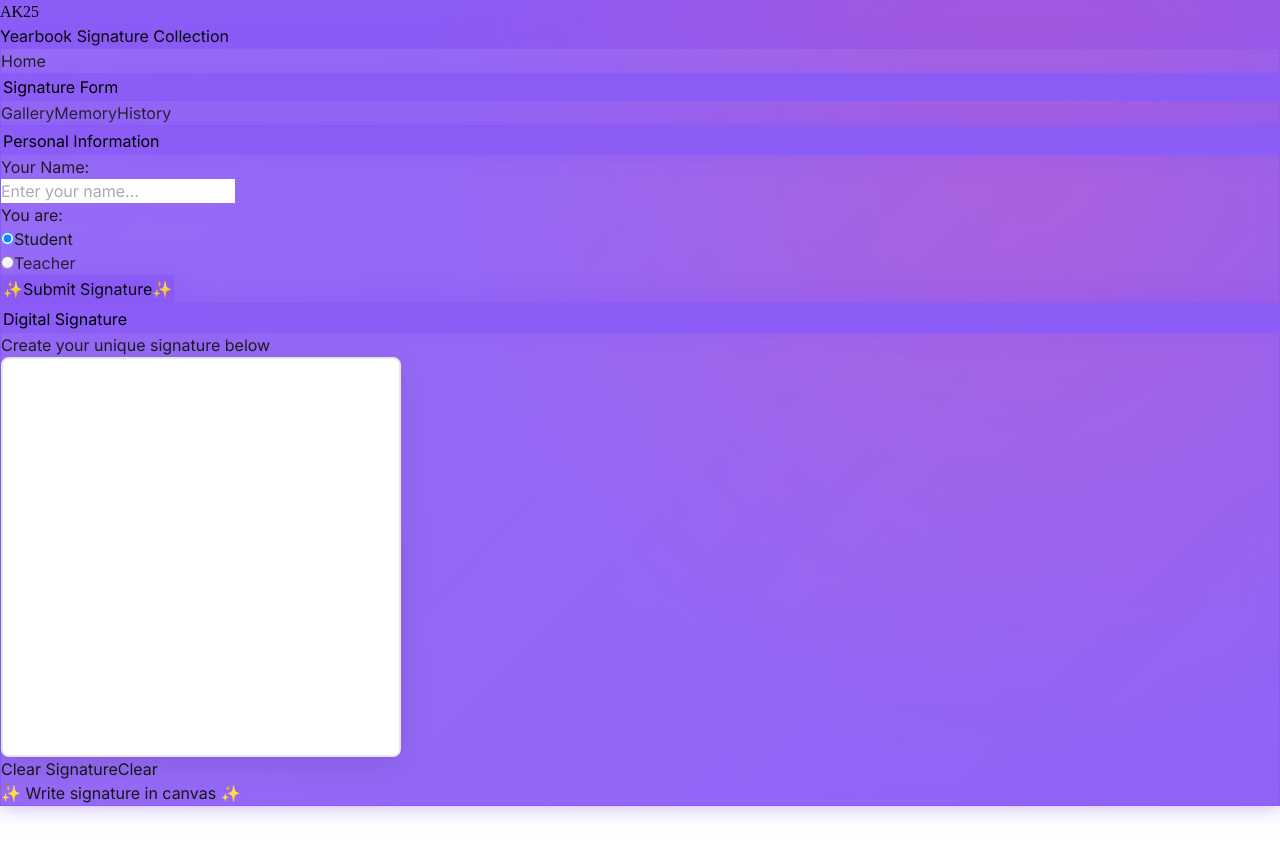
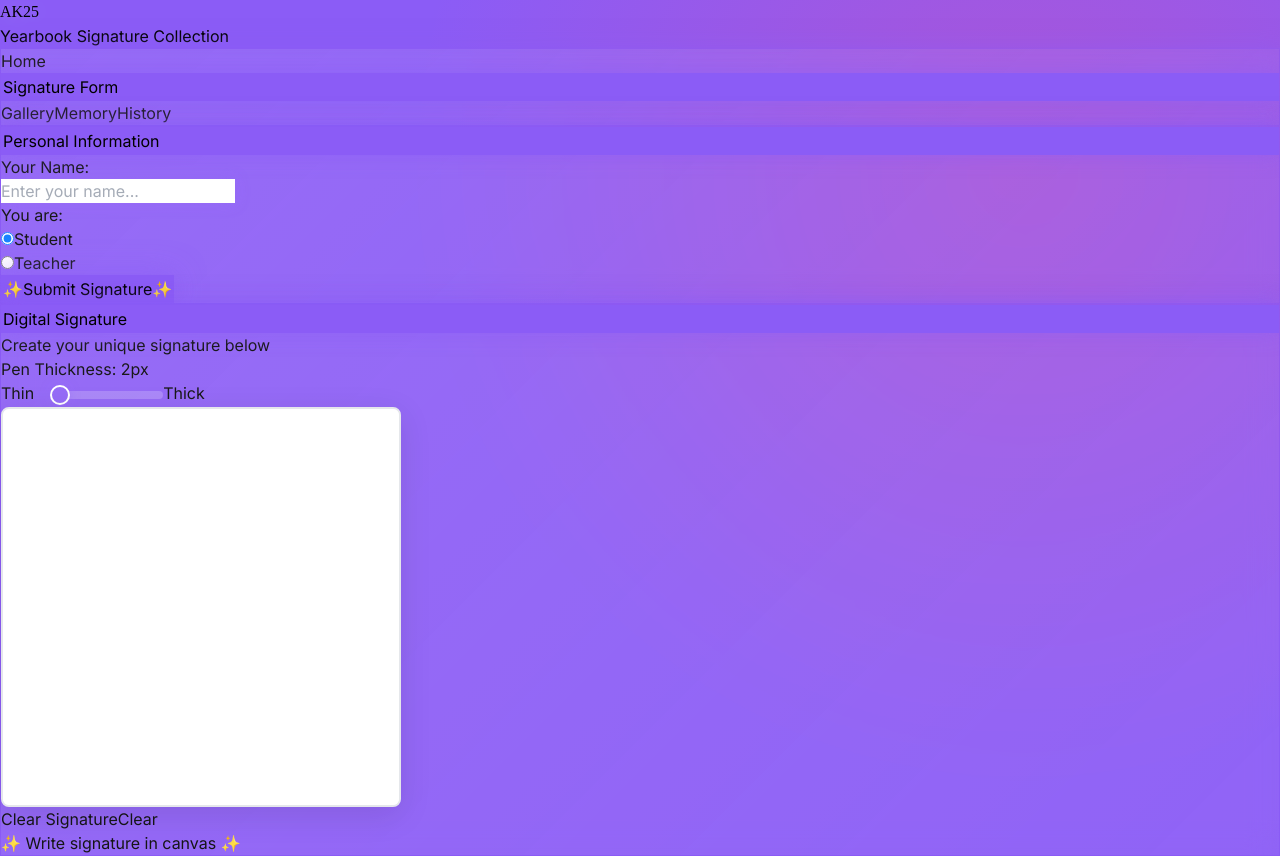
Before and after one commit to Trivn-12/class-12a-yearbook, a React (Vite) app: page /signature-form in a window 1280 px wide. Before the commit the page ends 806 px from the top, so only its background shows below. Built offline with nearby package versions, Linux system fonts and the light colour scheme.

Commit message:
✏️ Thêm tính năng điều chỉnh độ đậm nét chữ - Range slider 1-8px với preview line

```diff
--- a/src/components/ResponsiveSignatureCanvas.jsx
+++ b/src/components/ResponsiveSignatureCanvas.jsx
@@ -1,6 +1,6 @@
 import React, { useRef, useEffect, useState, forwardRef, useImperativeHandle } from 'react'
 
-const ResponsiveSignatureCanvas = forwardRef(({ onSignatureChange }, ref) => {
+const ResponsiveSignatureCanvas = forwardRef(({ onSignatureChange, lineWidth = 2 }, ref) => {
   const canvasRef = useRef(null)
   const [isDrawing, setIsDrawing] = useState(false)
   const [isEmpty, setIsEmpty] = useState(true)
@@ -49,14 +49,14 @@ const ResponsiveSignatureCanvas = forwardRef(({ onSignatureChange }, ref) => {
 
     // Thiết lập canvas với độ phân giải cao
     ctx.strokeStyle = '#000000'
-    ctx.lineWidth = (window.innerWidth < 640 ? 3 : 2) / scale // Adjust line width for scale
+    ctx.lineWidth = lineWidth / scale // Use prop lineWidth, adjust for scale
     ctx.lineCap = 'round'
     ctx.lineJoin = 'round'
 
     // Làm sạch canvas
     ctx.fillStyle = '#ffffff'
     ctx.fillRect(0, 0, displaySize.width, displaySize.height)
-  }, [canvasSize, displaySize])
+  }, [canvasSize, displaySize, lineWidth])
 
   const getEventPos = (e) => {
     const canvas = canvasRef.current
--- a/src/index.css
+++ b/src/index.css
@@ -453,3 +453,47 @@ input[type="text"] {
   transform: scale(1.05);
   z-index: 10;
 }
+
+/* Custom Range Slider Styles */
+.slider {
+  -webkit-appearance: none;
+  appearance: none;
+  height: 8px;
+  border-radius: 4px;
+  outline: none;
+  transition: all 0.3s ease;
+}
+
+.slider::-webkit-slider-thumb {
+  -webkit-appearance: none;
+  appearance: none;
+  width: 20px;
+  height: 20px;
+  border-radius: 50%;
+  background: #8b5cf6;
+  cursor: pointer;
+  border: 2px solid white;
+  box-shadow: 0 0 10px rgba(139, 92, 246, 0.5);
+  transition: all 0.3s ease;
+}
+
+.slider::-webkit-slider-thumb:hover {
+  transform: scale(1.2);
+  box-shadow: 0 0 15px rgba(139, 92, 246, 0.8);
+}
+
+.slider::-moz-range-thumb {
+  width: 20px;
+  height: 20px;
+  border-radius: 50%;
+  background: #8b5cf6;
+  cursor: pointer;
+  border: 2px solid white;
+  box-shadow: 0 0 10px rgba(139, 92, 246, 0.5);
+  transition: all 0.3s ease;
+}
+
+.slider::-moz-range-thumb:hover {
+  transform: scale(1.2);
+  box-shadow: 0 0 15px rgba(139, 92, 246, 0.8);
+}
--- a/src/pages/SignatureFormPage.jsx
+++ b/src/pages/SignatureFormPage.jsx
@@ -9,6 +9,7 @@ const SignatureFormPage = () => {
   const [currentCanvas, setCurrentCanvas] = useState(null)
   const [isSubmitting, setIsSubmitting] = useState(false)
   const [submitMessage, setSubmitMessage] = useState('')
+  const [lineWidth, setLineWidth] = useState(2)
   const canvasRef = useRef(null)
   const navigate = useNavigate()
 
@@ -279,6 +280,43 @@ const SignatureFormPage = () => {
                   </p>
                 </div>
 
+                {/* Line Width Control */}
+                <div className="mb-6">
+                  <label className="block text-white text-sm font-medium mb-3 text-center">
+                    Pen Thickness: {lineWidth}px
+                  </label>
+                  <div className="flex items-center gap-4 justify-center">
+                    <span className="text-white/70 text-sm">Thin</span>
+                    <input
+                      type="range"
+                      min="1"
+                      max="8"
+                      step="0.5"
+                      value={lineWidth}
+                      onChange={(e) => setLineWidth(parseFloat(e.target.value))}
+                      className="flex-1 max-w-48 h-2 bg-white/20 rounded-lg appearance-none cursor-pointer slider"
+                      style={{
+                        background: `linear-gradient(to right, #8b5cf6 0%, #8b5cf6 ${((lineWidth - 1) / 7) * 100}%, rgba(255,255,255,0.2) ${((lineWidth - 1) / 7) * 100}%, rgba(255,255,255,0.2) 100%)`
+                      }}
+                    />
+                    <span className="text-white/70 text-sm">Thick</span>
+                  </div>
+
+                  {/* Preview line */}
+                  <div className="flex justify-center mt-3">
+                    <div className="bg-white/10 rounded-lg p-3">
+                      <div
+                        className="bg-black rounded-full"
+                        style={{
+                          width: '60px',
+                          height: `${lineWidth}px`,
+                          minHeight: '1px'
+                        }}
+                      ></div>
+                    </div>
+                  </div>
+                </div>
+
                 <div className="flex justify-center">
                   <div className="relative w-full max-w-lg">
                     <div className="absolute -inset-3 bg-gradient-to-r from-purple-500/30 to-pink-500/30 rounded-3xl blur-xl neon-pulse"></div>
@@ -287,6 +325,7 @@ const SignatureFormPage = () => {
                       <ResponsiveSignatureCanvas
                         ref={canvasRef}
                         onSignatureChange={handleSignatureChange}
+                        lineWidth={lineWidth}
                       />
                     </div>
                   </div>
```
Also changed, not shown: public/signatures.json (+6 -6 lines).
